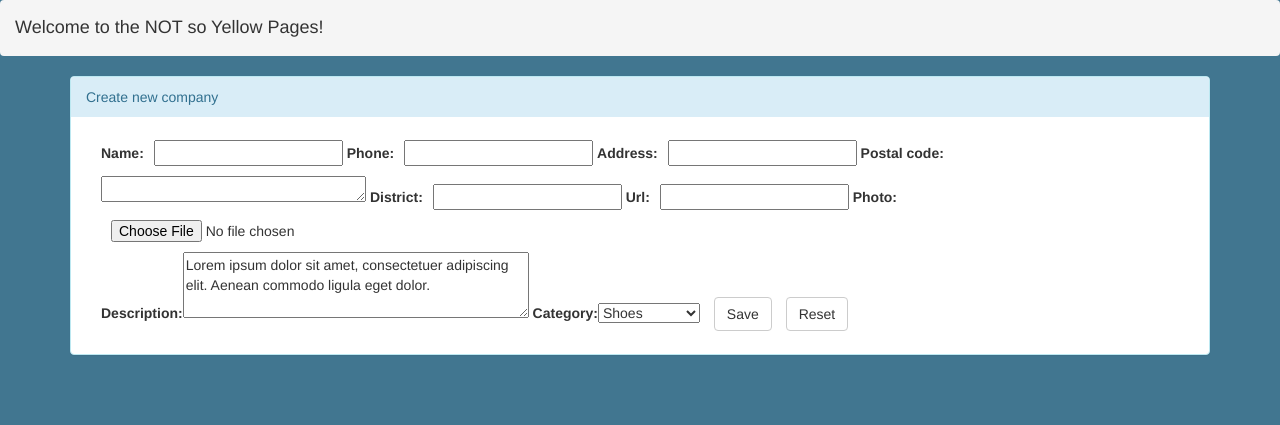
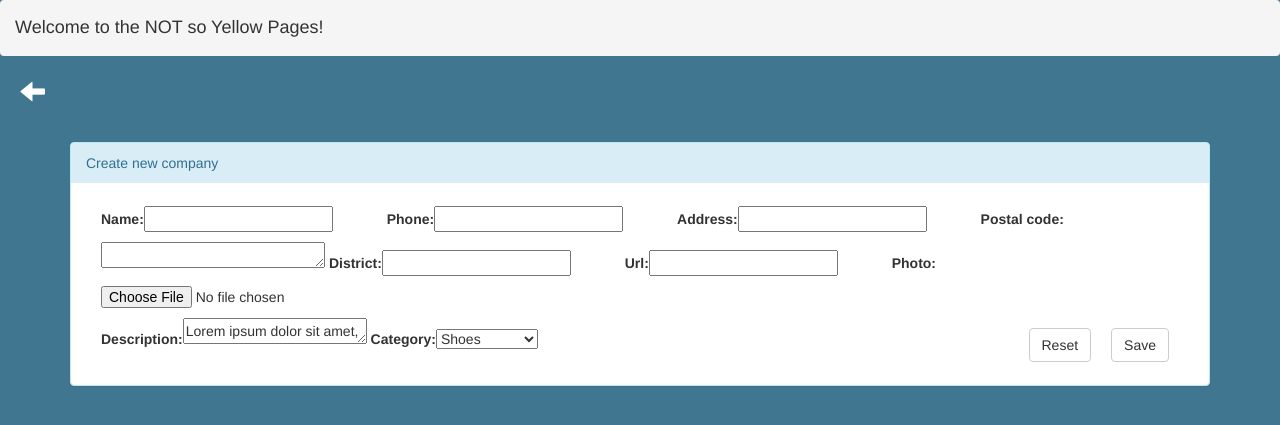
Before and after one commit to CatarinaVCosta/yellowpages_app, a Django app: page /companies/admin/new/ in a window 1280 px wide. Shown: the top 425 px of the page. Run offline with Django 3.2, Linux system fonts and the light colour scheme; a user stored in the database is signed in; some libraries are stand-ins or nearby versions.

Commit message:
Minor visual changes

```diff
--- a/core/forms.py
+++ b/core/forms.py
@@ -5,10 +5,10 @@ from .models import Company
 class CompanyForm(ModelForm):
     def __init__(self, *args, **kwargs):
         super(CompanyForm, self).__init__(*args, **kwargs)
-        self.fields['postal_code'].widget.attrs['cols'] = 30
+        self.fields['postal_code'].widget.attrs['cols'] = 25
         self.fields['postal_code'].widget.attrs['rows'] = 1
-        self.fields['description'].widget.attrs['cols'] = 40
-        self.fields['description'].widget.attrs['rows'] = 3
+        self.fields['description'].widget.attrs['cols'] = 20
+        self.fields['description'].widget.attrs['rows'] = 1
 
     class Meta:
         model = Company
--- a/core/templates/admin.html
+++ b/core/templates/admin.html
@@ -35,7 +35,11 @@
 
     div.new_company_button {
         font-size: 45px;
-        float: right;
+        margin-left: 20px;
+    }
+
+    div.container {
+         margin-top: 30px;
     }
 </style>
 <body>
--- a/core/templates/form.html
+++ b/core/templates/form.html
@@ -13,15 +13,35 @@
     body {
         background-color: #417690;
     }
-    input, button {
+
+    input {
         margin-bottom: 10px;
-        margin-left: 10px;
+        margin-right: 50px;
+    }
+
+    button {
+        float: right;
+        margin: 10px;
+    }
+
+    div.back_button {
+        font-size: 25px;
+        margin-left: 20px;
+    }
+
+    div.container {
+        margin-top: 30px;
     }
 </style>
 <body>
 <ol class="breadcrumb">
     <li><h4>Welcome to the NOT so Yellow Pages!</h4></li>
 </ol>
+
+<div class="back_button">
+    <a href="{% url 'back_to_adminpage' %}"><span class="glyphicon glyphicon-arrow-left" style="color:white"
+                                                 aria-hidden="true"></span></a>
+</div>
 
 {% block form %}
     <div class="container">
@@ -33,7 +53,7 @@
                         {% csrf_token %}
                         {{ form|bootstrap }}
                         <button type="submit" class="btn btn-default">Save</button>
-                        <button href="{% url 'reset_form' %}" type="submit" class="btn btn-default">Reset</button>
+                        <button type="reset" class="btn btn-default">Reset</button>
                     </form>
                 </div>
             </div>
--- a/core/urls.py
+++ b/core/urls.py
@@ -1,17 +1,15 @@
 from django.urls import path
-from .views import list_companies, new_company, edit_company, delete_company, search, admin_list_companies, \
-    back_to_homepage, reset_form, back_to_adminpage, get_most_searched_categories
+from .views import new_company, edit_company, delete_company, search, admin_list_companies, \
+    back_to_homepage, back_to_adminpage, get_most_searched_categories
 
 urlpatterns = [
-    path('list/', list_companies, name="list_companies"),
+    path('', get_most_searched_categories, name="get_most_searched_categories"),
     path('search/', search, name="search_companies"),
-    path('', get_most_searched_categories, name="get_most_searched_categories"),
     path('adminpage/', back_to_adminpage, name="back_to_adminpage"),
 
     path('admin/', admin_list_companies, name="company_list"),
     path('admin/back', back_to_homepage, name="back_to_homepage"),
     path('admin/new/', new_company, name="company_create"),
     path('admin/edit/<int:id>/', edit_company, name="company_update"),
-    path('admin/reset', reset_form, name="reset_form"),
     path('admin/delete/<int:id>/', delete_company, name="company_delete"),
 ]
--- a/core/views.py
+++ b/core/views.py
@@ -10,7 +10,7 @@ from django.db.models import F
 
 
 def pagination(param, request):
-    paginator = Paginator(param, 3)
+    paginator = Paginator(param, 5)
     page = request.GET.get('page')
 
     return paginator.get_page(page)
@@ -115,11 +115,6 @@ def back_to_adminpage(request):
     return redirect(admin_list_companies)
 
 
-@login_required
-def reset_form(request):
-    CompanyForm()
-
-
 def save_to_db_nr_searches(companies_list):
     for company in companies_list:
         print('COMPANY ' + str(company.category) + str(company.nr_searches))
--- a/mytemplates/registration/login.html
+++ b/mytemplates/registration/login.html
@@ -16,6 +16,9 @@
     input, button {
         margin-bottom: 10px;
         margin-left: 10px;
+    }
+    div.container {
+        margin-top: 100px;
     }
 </style>
 <body>
```
Also changed, not shown: core/templates/homepage.html (+7 -5 lines), db.sqlite3.
